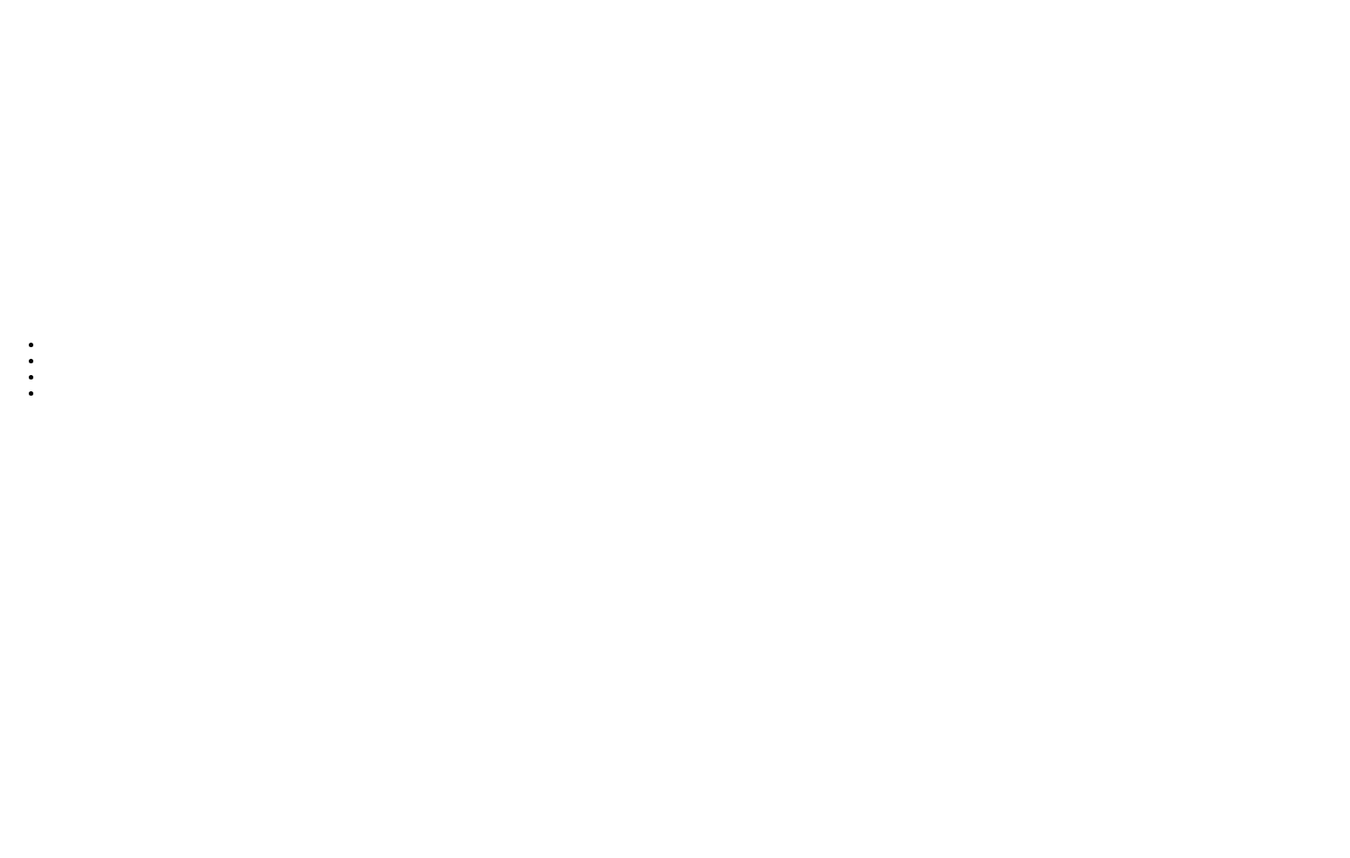
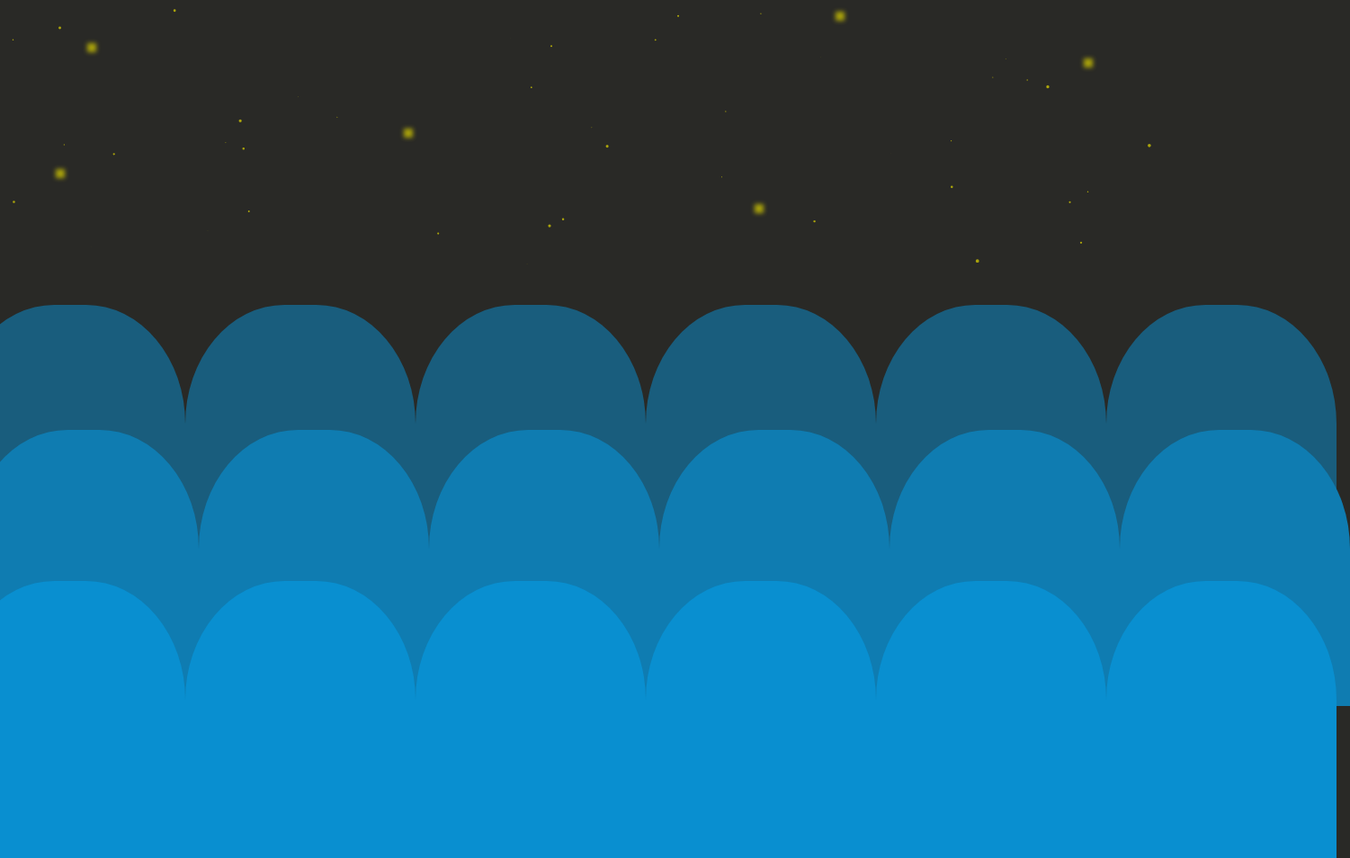
Before and after one commit to SimEunJu/Animation, a plain HTML site: page index.html in a window 1280 px wide. Shown: the whole page at 90% size, 1501 px wide, since content can reach past the window. Before the commit the page ends 800 px from the top, so only its background shows below. Drawn offline with Linux system fonts and the light colour scheme.

Commit message:
파도 크기 재지정, 별하늘 크기 재지정

```diff
--- a/index.html
+++ b/index.html
@@ -1,3 +1,13 @@
+<!DOCTYPE html>
+<html lang="en">
+<head>
+    <meta charset="UTF-8">
+    <meta name="viewport" content="width=device-width, initial-scale=1.0">
+    <!-- <meta http-equiv="X-UA-Compatible" content="ie=edge"> -->
+    <title>test</title>
+    <link rel="stylesheet" type="text/css" href="./index.css">
+</head>
+<body>
     <div class="container">
 
         <canvas id="star-sky-canvas" class="star-sky"></canvas>
@@ -43,3 +53,6 @@
         <div class='wave-wrapper layer3'></div>
 
     </div>
+    <script src="./index.js"></script>
+</body>
+</html>
--- a/index.js
+++ b/index.js
@@ -6,28 +6,35 @@ const height = window.innerHeight;
 addWave();
 drawBackgroundStar();
 drawMainStar();
+drawFish();
 //document.querySelector("#fish-canvas").addEventListener("animationstart", nightToDay, false);
-
+function getWaveNum(){
+	return width/300 > 5 ? Math.round(width/300) : 5;
+}
+function getWaveWidth(){
+	return Math.round(width/getWaveNum());
+}
 function addWave(){
 
 	const waveWrappers = document.getElementsByClassName('wave-wrapper');
 	const waveWrapperNum = waveWrappers.length;
 
 	// *화면 크기에 따른 파도 크기 설정
-	const waveNum = 5;
-	const waveWidth = Math.round(width/waveNum);
+	const waveNum = getWaveNum();
+	const waveWidth = getWaveWidth();
+	const waveHeight = waveWidth*1.2;
 
 	// wave의 수직 위치 정하기
 	for(let i=0; i<waveWrapperNum; i++){
-		waveWrappers[i].style.top = `calc(100vh - ${(len-i)*0.6*waveWidth}px)`;
+		waveWrappers[i].style.top = `calc(100vh - ${(waveWrapperNum-i)*0.5*waveHeight}px)`;
 	}
 
 	const hierarchy = [{
 		type: "div",
 		child: []
 	}];
-	const style = `width: ${waveWidth}px; height: ${waveWidth*1.2}px`;
-	for(let i=0; i<waveNum; i++){
+	const style = `width: ${waveWidth}px; height: ${waveHeight}px`;
+	for(let i=0; i<waveNum+1; i++){
 		hierarchy[0].child.push({
 			type: "div",
 			attrs: {class: "wave", style: style},
@@ -39,7 +46,7 @@ function addWave(){
 	// dom tree를 만든다
 	makeEleTree(hierarchy);
 
-	for(let i=0; i<len; i++){
+	for(let i=0; i<waveWrapperNum; i++){
 		waveWrappers[i].innerHTML = hierarchy[0].element.innerHTML;
 	}
 }
@@ -48,7 +55,7 @@ function drawBackgroundStar(){
 
 	const ctx = document.getElementById('star-sky-canvas').getContext('2d');
 	ctx.canvas.width = width;
-	ctx.canvas.height = height;
+	ctx.canvas.height = height - getWaveWidth()*2;
 	// - 3*0.6*Math.round(width / 5);
 
 	const baseColor = 'rgba(225, 215, 0, 0.7)';
@@ -73,7 +80,7 @@ function drawMainStar(){
 	for(let i=0; i<starNum; i++){
 
 		// *wave와 하늘 경계선 위치 공통
-		const coord = getRandomCoord(width, height - 3*0.6*Math.round(width / 5));
+		const coord = getRandomCoord(width, height - getWaveWidth()*2);
 
 		stars[i].setAttribute("class", "star");
 
```
Lines whose indentation alone changed are shown as unchanged.
